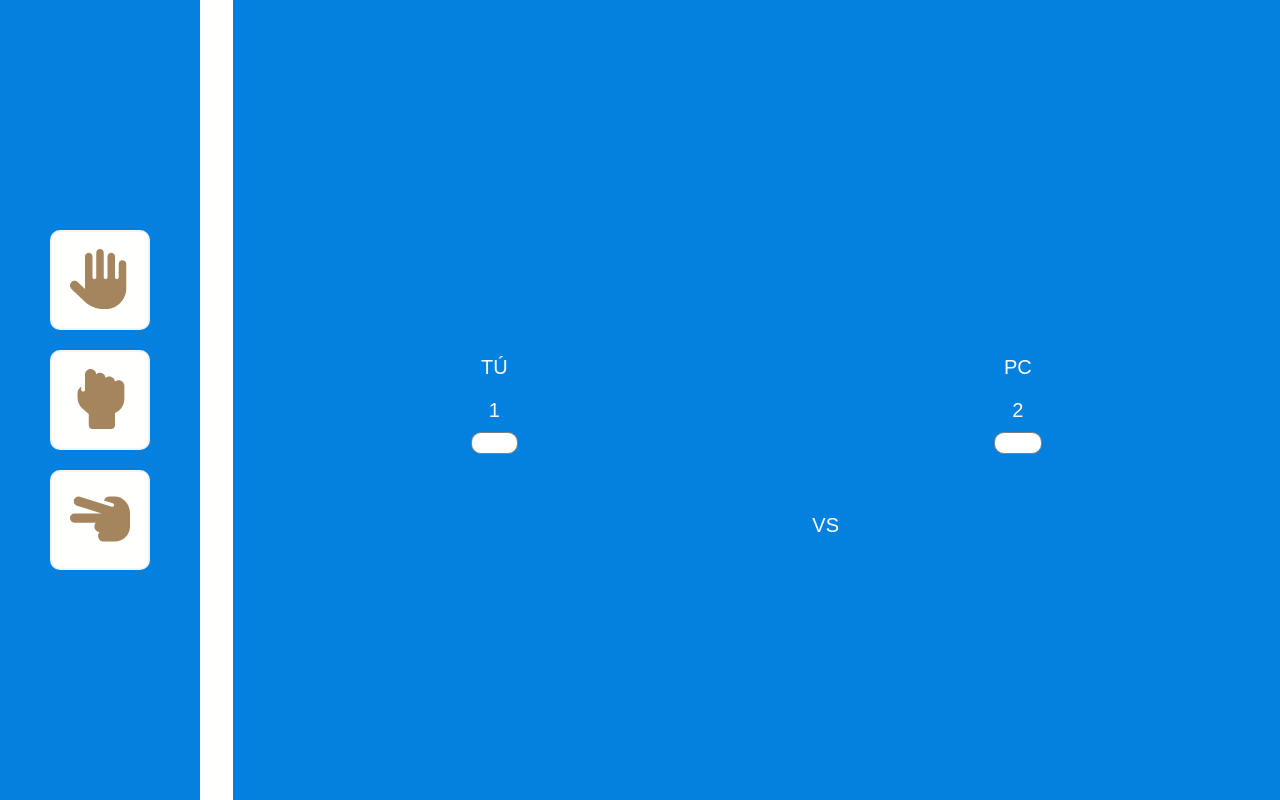
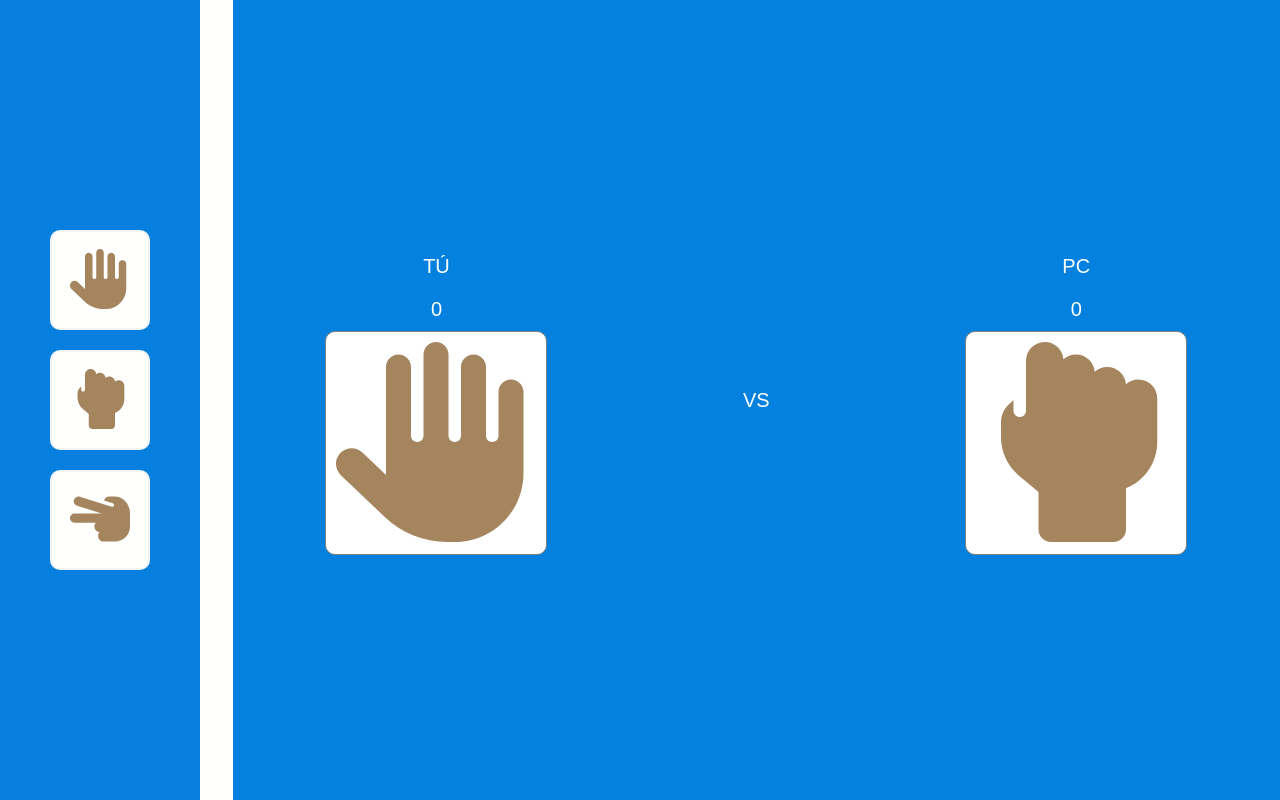
Before and after one commit to Mayra234/rock-paper-scissors-react, a React app: page / in a window 1280 px wide. Built offline with nearby package versions, Linux system fonts and the light colour scheme.

Commit message:
Creación de la lógica del juego, en funcionamiento

```diff
--- a/src/App.jsx
+++ b/src/App.jsx
@@ -1,19 +1,11 @@
-import React from 'react';
-import { Routes, Route } from 'react-router-dom';
-import { MainLayout } from './layouts/MainLayout';
-import { Home } from './pages/Home';
+import React from "react";
+import { Routes, Route } from "react-router-dom";
+import { MainLayout } from "./layouts/MainLayout";
 
 function App() {
   return (
     <Routes>
-      <Route
-        path="/"
-        element={
-          <MainLayout>
-            <Home />
-          </MainLayout>
-        }
-      />
+      <Route path="/" element={<MainLayout />} />
     </Routes>
   );
 }
--- a/src/components/Card/index.css
+++ b/src/components/Card/index.css
@@ -2,11 +2,21 @@
   text-align: center;
   padding: 10px;
   width: auto;
+  min-width: 200px;
+  min-height: 200px;
   background: #fff;
   border: 1px solid gray;
   border-radius: 10px;
 }
 
-.card:active {
+.card.won {
   background: #00ff01;
 }
+
+.card.lost {
+  background: red;
+}
+
+.card.draw {
+  background: yellow;
+}
--- a/src/components/Sidebar/index.css
+++ b/src/components/Sidebar/index.css
@@ -8,3 +8,8 @@
   justify-content: center;
   align-items: center;
 }
+
+.icon-board {
+  width: 200px;
+  height: 200px;
+}
--- a/src/components/Sidebar/index.jsx
+++ b/src/components/Sidebar/index.jsx
@@ -1,6 +1,35 @@
-import React from "react";
+import React, { useEffect, useState } from "react";
+import { ButtonIcon } from "../ButtonIcon";
 import "./index.css";
 
-export const Sidebar = ({ children = "" }) => {
-  return <div className="sidebar">{children}</div>;
+export const Sidebar = ({
+  className = "",
+  options = [],
+  onChange = () => {},
+}) => {
+  const [chooseButton, setChooseButton] = useState(0);
+  const [randomPc, setRandomPc] = useState(1);
+
+  const computerChoiceIndex = Math.floor(Math.random() * 3);
+
+  const onClickButton = (index, computerChoiceIndex) => {
+    setChooseButton(index);
+    setRandomPc(computerChoiceIndex);
+  };
+
+  useEffect(() => {
+    onChange(chooseButton, randomPc);
+  }, [chooseButton]);
+
+  return (
+    <div className={"sidebar " + className}>
+      {options.map((option, index) => (
+        <ButtonIcon
+          key={index}
+          {...option}
+          onClick={() => onClickButton(index, computerChoiceIndex)}
+        />
+      ))}
+    </div>
+  );
 };
--- a/src/layouts/MainLayout/index.jsx
+++ b/src/layouts/MainLayout/index.jsx
@@ -1,21 +1,101 @@
-import React, { useState, useEffect } from "react";
+import React, { useState, useEffect, useMemo } from "react";
 import "./index.css";
+import { PlayerMarker } from "../../components/PlayerMarker";
+import { FontAwesomeIcon } from "@fortawesome/react-fontawesome";
 import { Sidebar } from "../../components/Sidebar";
 import { faHand } from "@fortawesome/free-solid-svg-icons";
 import { faHandBackFist } from "@fortawesome/free-solid-svg-icons";
 import { faHandScissors } from "@fortawesome/free-solid-svg-icons";
-import { ButtonIcon } from "../../components/ButtonIcon";
+import { Board } from "../../components/Board";
+import { Card } from "../../components/Card";
 
-export const MainLayout = ({ children = "" }) => {
+export const MainLayout = () => {
+  const [chooseButton, setChooseButton] = useState(0);
+  const [randomPc, setRandomPc] = useState(0);
+  const [counterPlayer, setcounterPlayer] = useState(0);
+  const [counterPc, setcounterPc] = useState(0);
+
+  const result = () => {
+    if (chooseButton === randomPc) {
+      setcounterPc((prevCounterPc) => prevCounterPc);
+      setcounterPlayer((prevCounterPlayer) => prevCounterPlayer);
+    } else if (
+      (randomPc === 0 && chooseButton === 1) ||
+      (randomPc === 1 && chooseButton === 2) ||
+      (randomPc === 2 && chooseButton === 0)
+    ) {
+      setcounterPc((prevCounterPc) => prevCounterPc + 1);
+    } else if (
+      (chooseButton === 0 && randomPc === 1) ||
+      (chooseButton === 1 && randomPc === 2) ||
+      (chooseButton === 2 && randomPc === 0)
+    ) {
+      setcounterPlayer((prevCounterPlayer) => prevCounterPlayer + 1);
+    }
+  };
+
+  useEffect(() => {
+    result();
+  }, [chooseButton]);
+
   return (
     <div className="content-layout">
-      <Sidebar>
-        <ButtonIcon icon={faHand} />
-        <ButtonIcon icon={faHandBackFist} />
-        <ButtonIcon icon={faHandScissors} />
-      </Sidebar>
+      <Sidebar
+        options={[
+          { icon: faHand },
+          { icon: faHandBackFist },
+          { icon: faHandScissors },
+        ]}
+        onChange={(index, computerChoiceIndex) => (
+          setChooseButton(index), setRandomPc(computerChoiceIndex)
+        )}
+      />
       <div className="separator"></div>
-      {children}
+      <Board>
+        <div className="player-content">
+          <PlayerMarker id="player" name="Tú" numberRound={counterPlayer} />
+          <Card>
+            {chooseButton === 0 && (
+              <FontAwesomeIcon className=" icon icon-board" icon={faHand} />
+            )}
+            {chooseButton === 1 && (
+              <FontAwesomeIcon
+                className=" icon icon-board"
+                icon={faHandBackFist}
+              />
+            )}
+            {chooseButton === 2 && (
+              <FontAwesomeIcon
+                className=" icon icon-board"
+                icon={faHandScissors}
+              />
+            )}
+          </Card>
+        </div>
+        <div className="vs">
+          <p>vs</p>
+        </div>
+        <div className="opponent-content">
+          <PlayerMarker id="pc" name="pc" numberRound={counterPc} />
+          <Card>
+            {randomPc === 0 && (
+              <FontAwesomeIcon className=" icon icon-board" icon={faHand} />
+            )}
+            {randomPc === 1 && (
+              <FontAwesomeIcon
+                className=" icon icon-board"
+                icon={faHandBackFist}
+              />
+            )}
+            {randomPc === 2 && (
+              <FontAwesomeIcon
+                className=" icon icon-board"
+                icon={faHandScissors}
+              />
+            )}
+          </Card>
+        </div>
+      </Board>
     </div>
   );
 };
--- a/src/pages/Home/index.css
+++ /dev/null
@@ -1,10 +0,0 @@
-.vs {
-  position: absolute;
-  right: 431px;
-  bottom: 253px;
-}
-
-.icon-player {
-  width: 200px;
-  height: 200px;
-}
--- a/src/pages/Home/index.jsx
+++ /dev/null
@@ -1,31 +0,0 @@
-import React, { useState } from "react";
-import "./index.css";
-import { PlayerMarker } from "../../components/PlayerMarker";
-import { Card } from "../../components/Card";
-import {
-  faHand,
-  faHandBackFist,
-  faHandScissors,
-} from "@fortawesome/free-regular-svg-icons";
-import { FontAwesomeIcon } from "@fortawesome/react-fontawesome";
-import { Board } from "../../components/Board";
-
-export const Home = () => {
-  return (
-    <Board>
-      <div className="player-content">
-        <PlayerMarker name="Tú" numberRound="1" />
-        <Card>
-          <div className="content-icon"></div>
-        </Card>
-      </div>
-      <div className="vs">
-        <p>vs</p>
-      </div>
-      <div className="opponent-content">
-        <PlayerMarker name="pc" numberRound="2" />
-        <Card>{}</Card>
-      </div>
-    </Board>
-  );
-};
```
Also changed, not shown: 2 other files (tests, documents, lock files or other folders).
